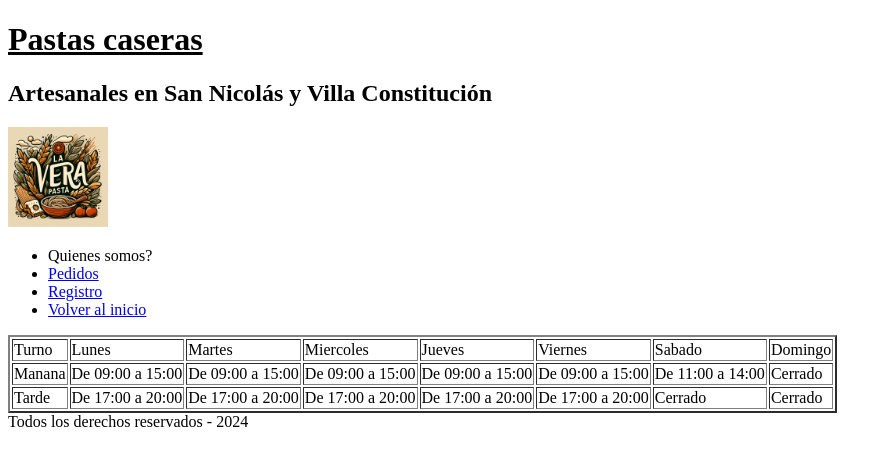
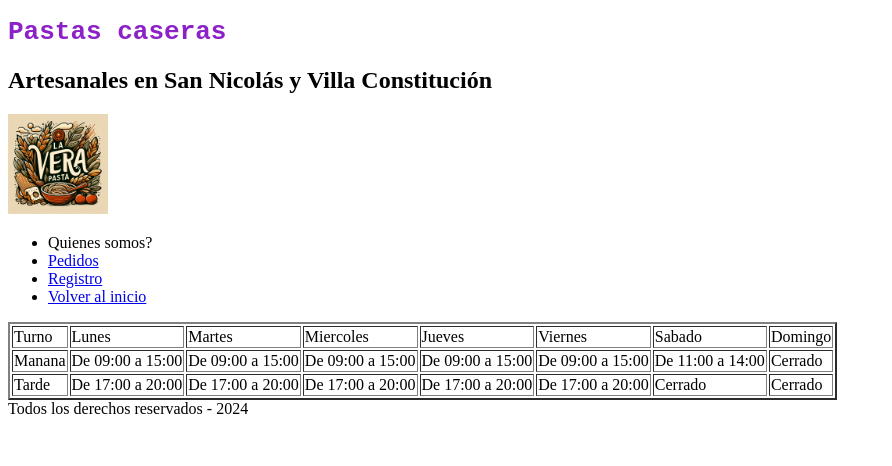
Before and after one commit to Sanr93/RepoTrabajo, a plain HTML site: page pages/horarios.html in a window 1280 px wide. Shown: the whole page, without its empty margins (0-892 px from the left). Drawn offline with Linux system fonts and the light colour scheme.

Commit message:
cambios en html y aguergue pagina css

```diff
--- a/pages/horarios.html
+++ b/pages/horarios.html
@@ -1,10 +1,13 @@
 <!DOCTYPE html>
 <head>
     <title>Horario de atencion</title>
+    <link rel="stylesheet" href="../stylesheet.css">
 </head>
 <body>
     <header>
-        <h1><b><u>Pastas caseras</u></b></h1>
+        <div>
+            <h1 class="titulo">Pastas caseras</h1>
+        </div>
         <h2>Artesanales en San Nicolás y Villa Constitución</h2>
         <img src="../img/intro.jpeg" width="100" height="100" alt="logo de la empresa">
             <nav>
--- /dev/null
+++ b/stylesheet.css
@@ -0,0 +1,4 @@
+.titulo{
+font-family: monospace;
+color: rgb(140, 33, 200)
+}
```
Also changed, not shown: index.html (+2 -1 lines), pages/pedidos.html (+2 -1 lines), pages/registro.html (+2 -1 lines).
